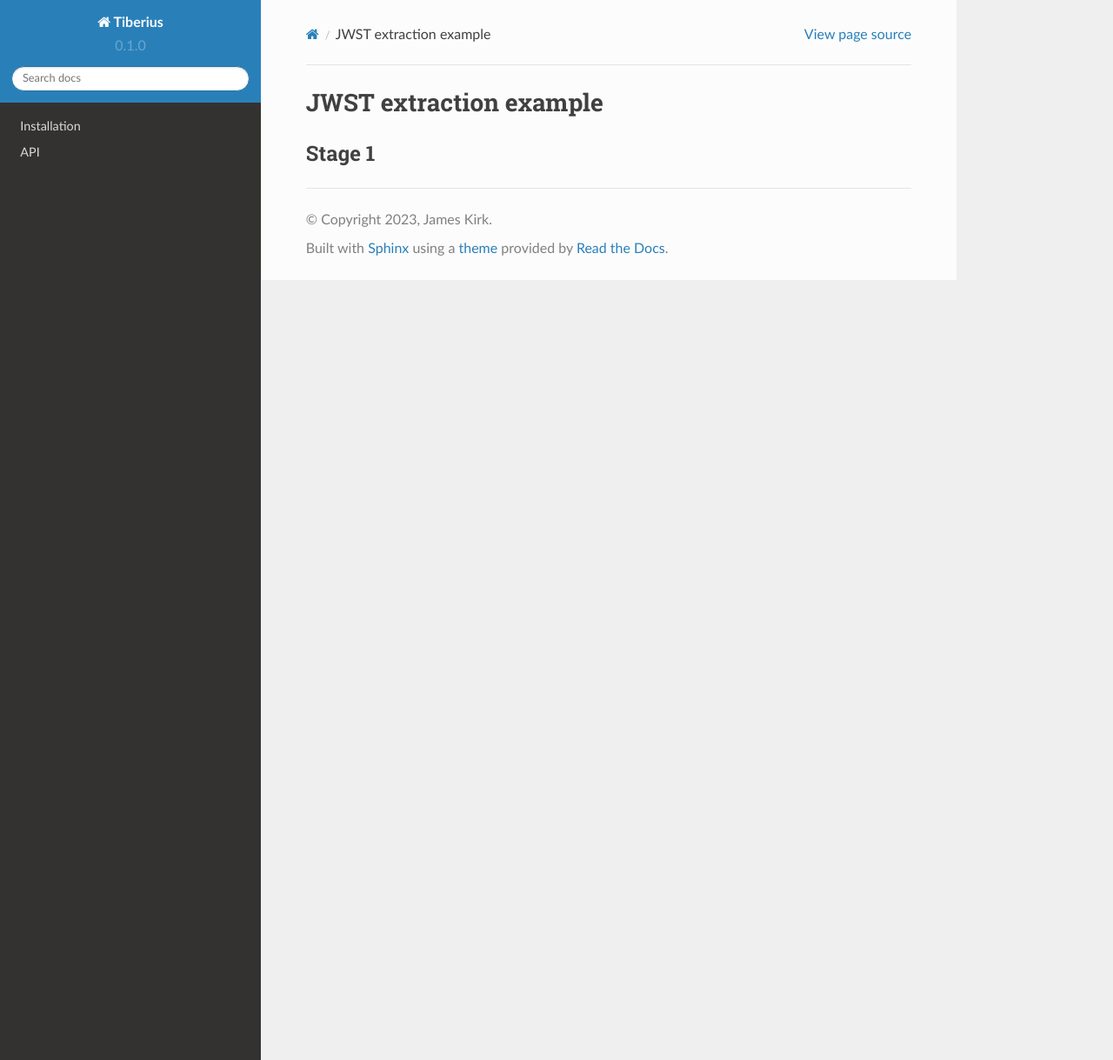
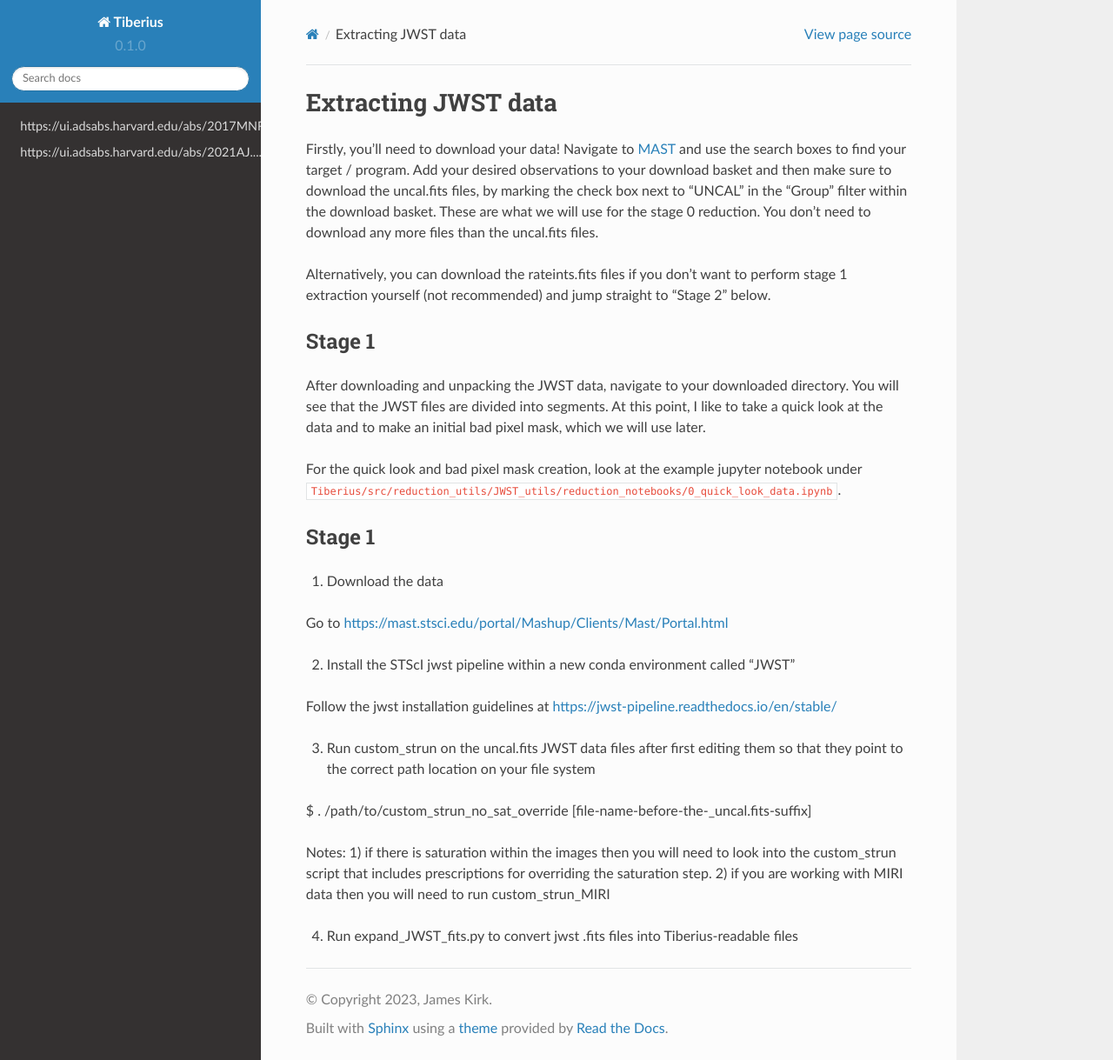
Before and after one commit to JamesKirk11/Tiberius, a Sphinx documentation site: the page built from docs/source/jwst-extraction-example.rst, in a window 1280 px wide and 1219 px high. Shown: the whole window at 87% size. Built offline with Sphinx 7.4.7 and the Read the Docs theme 2.0.0, drawn with Linux system fonts in a browser that asks for light colours; pages that are not in the unit, such as notebooks, are missing from menus.

Commit message:
working on documentation

```diff
--- a/docs/source/jwst-extraction-example.rst
+++ b/docs/source/jwst-extraction-example.rst
@@ -1,5 +1,37 @@
-JWST extraction example
+Extracting JWST data
 =======================
+
+Firstly, you'll need to download your data! Navigate to `MAST <https://mast.stsci.edu/portal/Mashup/Clients/Mast/Portal.html>`_ and use the search boxes to find your target / program. Add your desired observations to your download basket and then make sure to download the uncal.fits files, by marking the check box next to "UNCAL" in the "Group" filter within the download basket. These are what we will use for the stage 0 reduction. You don't need to download any more files than the uncal.fits files.
+
+Alternatively, you can download the rateints.fits files if you don't want to perform stage 1 extraction yourself (not recommended) and jump straight to "Stage 2" below.
 
 Stage 1
 -------
+
+After downloading and unpacking the JWST data, navigate to your downloaded directory. You will see that the JWST files are divided into segments. At this point, I like to take a quick look at the data and to make an initial bad pixel mask, which we will use later.
+
+For the quick look and bad pixel mask creation, look at the example jupyter notebook under ``Tiberius/src/reduction_utils/JWST_utils/reduction_notebooks/0_quick_look_data.ipynb``.
+
+
+
+Stage 1
+-------
+
+1. Download the data
+
+Go to https://mast.stsci.edu/portal/Mashup/Clients/Mast/Portal.html
+
+2. Install the STScI jwst pipeline within a new conda environment called "JWST"
+
+Follow the jwst installation guidelines at https://jwst-pipeline.readthedocs.io/en/stable/
+
+3. Run custom_strun on the uncal.fits JWST data files after first editing them so that they point to the correct path location on your file system
+
+$ . /path/to/custom_strun_no_sat_override [file-name-before-the-_uncal.fits-suffix]
+
+Notes:
+1) if there is saturation within the images then you will need to look into the custom_strun script that includes prescriptions for overriding the saturation step.
+2) if you are working with MIRI data then you will need to run custom_strun_MIRI
+
+
+4. Run expand_JWST_fits.py to convert jwst .fits files into Tiberius-readable files
```
Also changed, not shown: docs/source/index.rst (+15 -2 lines), docs/source/installation.rst (+0 -13 lines).
